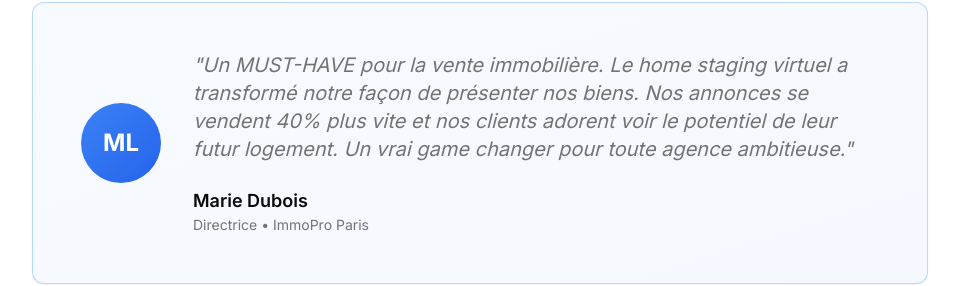
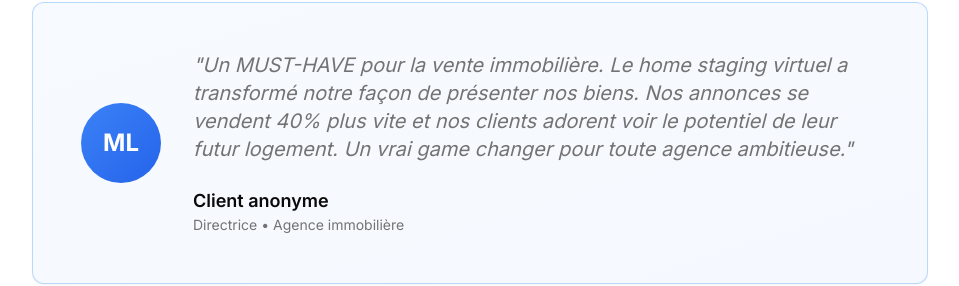
Before and after one commit to Jimmycode06/brandsnap.home, a Next.js app: page / in a window 1280 px wide. Shown: the part 1037-1323 px from the top of the page, without its empty margins (160-1119 px from the left). Built offline with nearby package versions, Linux system fonts and the light colour scheme; no server answers.

Commit message:
Remplacement noms faux témoignages par 'Client anonyme'

```diff
--- a/app/(marketing)/page.tsx
+++ b/app/(marketing)/page.tsx
@@ -150,8 +150,8 @@ export default function HomeStagingLandingPage() {
                       "Un MUST-HAVE pour la vente immobilière. Le home staging virtuel a transformé notre façon de présenter nos biens. Nos annonces se vendent 40% plus vite et nos clients adorent voir le potentiel de leur futur logement. Un vrai game changer pour toute agence ambitieuse."
                     </p>
                     <div>
-                      <p className="font-semibold text-lg">Marie Dubois</p>
-                      <p className="text-sm text-muted-foreground">Directrice • ImmoPro Paris</p>
+                      <p className="font-semibold text-lg">Client anonyme</p>
+                      <p className="text-sm text-muted-foreground">Directrice • Agence immobilière</p>
                     </div>
                   </div>
                 </div>
@@ -421,8 +421,8 @@ export default function HomeStagingLandingPage() {
                       "On a choisi BaoraHome pour son home staging virtuel. L'interface est super intuitive et nous fait gagner un temps fou. Nos annonces se vendent beaucoup plus vite."
                     </p>
                     <div>
-                      <p className="font-semibold">Deborah Strougo</p>
-                      <p className="text-sm text-muted-foreground">Business Growth Manager • IREV</p>
+                      <p className="font-semibold">Client anonyme</p>
+                      <p className="text-sm text-muted-foreground">Business Growth Manager • Agence immobilière</p>
                     </div>
                   </div>
                 </div>
@@ -443,8 +443,8 @@ export default function HomeStagingLandingPage() {
                       "Dans le métier d'agent immobilier, l'organisation et la régularité font vraiment la différence. J'ai gagné énormément en productivité avec BaoraHome."
                     </p>
                     <div>
-                      <p className="font-semibold">Khushi Mehta</p>
-                      <p className="text-sm text-muted-foreground">Partnerships Manager • Secret</p>
+                      <p className="font-semibold">Client anonyme</p>
+                      <p className="text-sm text-muted-foreground">Partnerships Manager • Agence immobilière</p>
                     </div>
                   </div>
                 </div>
@@ -465,8 +465,8 @@ export default function HomeStagingLandingPage() {
                       "L'automatisation des transformations est ultra puissant. En 30 secondes, je transforme une pièce vide en un intérieur qui fait rêver. Mes clients adorent !"
                     </p>
                     <div>
-                      <p className="font-semibold">Dave Shillingford</p>
-                      <p className="text-sm text-muted-foreground">Sales Manager • RightMarket</p>
+                      <p className="font-semibold">Client anonyme</p>
+                      <p className="text-sm text-muted-foreground">Sales Manager • Agence immobilière</p>
                     </div>
                   </div>
                 </div>
@@ -487,8 +487,8 @@ export default function HomeStagingLandingPage() {
                       "On a plus de problème de présentation. Avec BaoraHome, nos biens se vendent beaucoup plus rapidement et nos clients voient vraiment le potentiel."
                     </p>
                     <div>
-                      <p className="font-semibold">João Jorge</p>
-                      <p className="text-sm text-muted-foreground">Head of Growth • WeTransact</p>
+                      <p className="font-semibold">Client anonyme</p>
+                      <p className="text-sm text-muted-foreground">Head of Growth • Agence immobilière</p>
                     </div>
                   </div>
                 </div>
```
